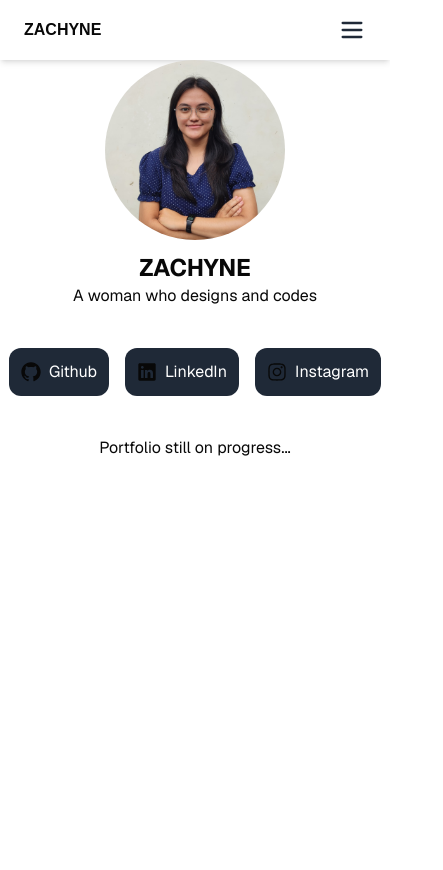
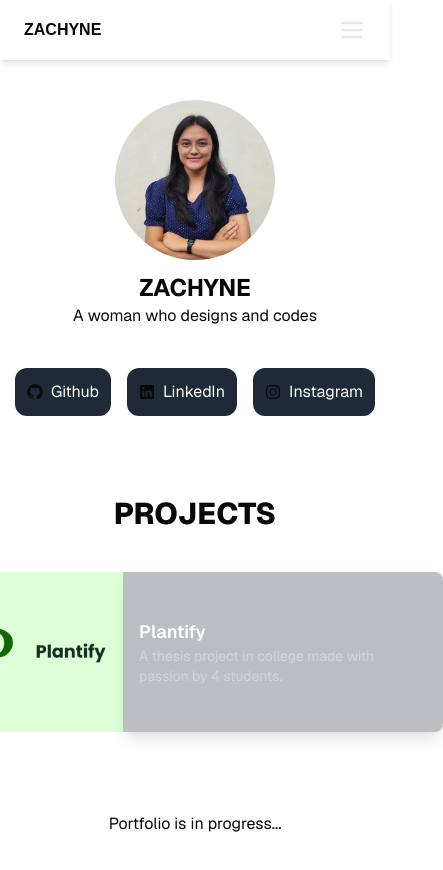
Before and after one commit to zachyne/portfolio, a Next.js app: page / in a window 390 px wide. Shown: the top 870 px of the page, 443 px wide, since content can reach past the window. Built offline with nearby package versions, Linux system fonts and the light colour scheme.

Commit message:
Updated mobile responsiveness

```diff
--- a/src/app/blogs/page.js
+++ b/src/app/blogs/page.js
@@ -1,9 +1,13 @@
-import Intro from "../components/Intro"
+import Intro from "../components/Intro";
 
 export default function Blogs() {
-    return (
-        <div className="flex flex-col justify-start min-h-screen sm:p-20 font-[family-name:var(--font-geist-sans)]">
-                <Intro line1="wanna hear my thoughts? read my" line2="BLOGS" line3="just casual" />
-        </div>
-    )
+  return (
+    <div className="flex flex-col justify-start min-h-screen px-5 py-10 sm:p-20 font-[family-name:var(--font-geist-sans)]">
+      <Intro
+        line1="wanna hear my thoughts? read my"
+        line2="BLOGS"
+        line3="just casual"
+      />
+    </div>
+  );
 }
--- a/src/app/components/Navbar.js
+++ b/src/app/components/Navbar.js
@@ -22,7 +22,7 @@ export default function Navbar() {
 
       {/* Hamburger Menu Button - Visible on Small Screens */}
       <button
-        className="md:hidden text-gray-800"
+        className="md:hidden text-gray-200"
         onClick={() => setMenuOpen(!menuOpen)}
       >
         {menuOpen ? <X size={28} /> : <Menu size={28} />} {/* Toggle icon */}
--- a/src/app/kdramas/page.js
+++ b/src/app/kdramas/page.js
@@ -3,13 +3,15 @@ import { useState, useEffect } from "react";
 import Image from "next/image";
 import Papa from "papaparse";
 import Intro from "../components/Intro";
+import KdramaModal from "../components/KdramaModal"; // Import the modal component
 
 export default function Kdramas() {
   const [kdramas, setKdramas] = useState([]);
+  const [selectedKdrama, setSelectedKdrama] = useState(null); // Track clicked kdrama
 
   useEffect(() => {
     const fetchCSV = async () => {
-      const response = await fetch("/data/kdramas.csv"); // Ensure CSV is in public/data
+      const response = await fetch("/data/kdramas.csv");
       const text = await response.text();
       const parsed = Papa.parse(text, { header: true, skipEmptyLines: true });
       setKdramas(parsed.data);
@@ -19,23 +21,30 @@ export default function Kdramas() {
   }, []);
 
   return (
-    <div className="flex flex-col justify-start min-h-screen sm:p-20 font-[family-name:var(--font-geist-sans)]">
+    <div className="flex flex-col justify-start min-h-screen px-5 py-10 sm:p-20 font-[family-name:var(--font-geist-sans)]">
       <Intro line1="my watched" line2="KDRAMAS" line3="because I am a big fan :>" />
 
-      <div className="grid grid-cols-5 gap-8 text-center">
+      <div className="grid grid-cols-2 sm:grid-cols-3 lg:grid-cols-5 gap-6 text-center mt-10">
         {kdramas.map((kdrama, index) => (
-          <div key={index} className="flex flex-col items-center rounded-lg shadow-lg transition-transform duration-300 hover:scale-105">
+          <div
+            key={index}
+            className="flex flex-col items-center rounded-lg shadow-lg transition-transform duration-300 hover:scale-105 cursor-pointer"
+            onClick={() => setSelectedKdrama(kdrama)} // Open modal when clicked
+          >
             <Image
-              src={`/img/kdramas/${kdrama.poster_image}`} // Ensure images match filenames in /public/img/kdramas/
+              src={`/img/kdramas/${kdrama.poster_image}`}
               width={192}
               height={269}
-              className="rounded-lg"
+              className="rounded-lg max-w-[192px]"
               alt={kdrama.title}
             />
             <h2 className="font-bold text-lg mt-4">{kdrama.title}</h2>
           </div>
         ))}
       </div>
+
+      {/* Render the Modal if a kdrama is selected */}
+      {selectedKdrama && <KdramaModal kdrama={selectedKdrama} onClose={() => setSelectedKdrama(null)} />}
     </div>
   );
 }
--- a/src/app/page.js
+++ b/src/app/page.js
@@ -22,7 +22,7 @@ const links = [
 
 const ProfileLink = ({ icon: Icon, link, name }) => (
   <div className="flex bg-gray-800 items-center p-3 rounded-xl gap-2">
-    <Icon className="h-5 w-5" />
+    <Icon className="h-4 w-4" />
     <Link href={link} target="_blank">
       <button className="text-white rounded-lg">{name}</button>
     </Link>
@@ -31,15 +31,15 @@ const ProfileLink = ({ icon: Icon, link, name }) => (
 
 export default function Home() {
   return (
-    <div className="flex flex-col justify-start min-h-screen sm:p-20 font-[family-name:var(--font-geist-sans)]">
+    <div className="flex flex-col justify-start min-h-screen sm:p-20 font-[family-name:var(--font-geist-sans)] items-center">
       {/* Profile Pic and Name */}
-      <div className='flex flex-col items-center'>
+      <div className='flex flex-col items-center pt-10 sm:p-0'>
       <Image
               className='rounded-full items-center'
               src="/img/me.jpg"
               alt="Vercel logomark"
-              width={180}
-              height={180}
+              width={160}
+              height={160}
       />
       <h2 className='font-bold text-2xl mt-3'>ZACHYNE</h2>
         <p>A woman who designs and codes</p>
@@ -54,9 +54,49 @@ export default function Home() {
         </div>
       </div>
 
-      <div className='flex justify-center'>
-        <h2>Portfolio still on progress...</h2>
+      {/* Projects Section */}
+      <h2 className='text-3xl font-extrabold p-10'>PROJECTS</h2>
+      <div className="flex justify-center transition-transform duration-300 hover:scale-105">
+        {/* Left side - Image */}
+        <div className="w-44 h-40">
+          <Image
+            className="rounded-tl-lg rounded-bl-lg w-full h-full"
+            src={'/img/projects/plantify/plantify_main.png'}
+            alt="Plantify"
+            style={{ objectFit: "cover" }}
+            width={160}
+            height={100}
+          />
+        </div>
+
+        {/* Right side - Text (Longer) */}
+        <div className="bg-gray-800 bg-opacity-30 backdrop-blur-lg rounded-tr-lg rounded-br-lg p-4 w-80 h-40 flex flex-col justify-center shadow-lg">
+          <h2 className="text-white text-lg font-semibold">Plantify</h2>
+          <h2 className="text-gray-300 text-sm">A thesis project in college made with passion by 4 students.</h2>
+        </div>
       </div>
+
+      {/* <h2 className='text-3xl font-extrabold p-10'>BLOGS</h2> */}
+      {/* <div className="flex justify-center transition-transform duration-300 hover:scale-105">
+
+        <div className="w-44 h-40">
+          <Image
+            className="rounded-tl-lg rounded-bl-lg w-full h-full"
+            src={'/img/projects/plantify/plantify_main.png'}
+            alt="Plantify"
+            style={{ objectFit: "cover" }}
+            width={160}
+            height={100}
+          />
+        </div>
+
+        <div className="bg-gray-800 bg-opacity-30 backdrop-blur-lg rounded-tr-lg rounded-br-lg p-4 w-80 h-40 flex flex-col justify-center shadow-lg">
+          <h2 className="text-white text-lg font-semibold">Plantify</h2>
+          <h2 className="text-gray-300 text-sm">A thesis project in college made with passion by 4 students.</h2>
+        </div>
+      </div> */}
+      <p className='mt-20'>Portfolio is in progress...</p>
+
 
     </div>
   );
--- a/src/app/projects/page.js
+++ b/src/app/projects/page.js
@@ -20,17 +20,19 @@ export default function Projects() {
   }, []);
 
   return (
-    <div className="flex flex-col justify-start min-h-screen sm:p-20 font-[family-name:var(--font-geist-sans)]">
+    <div className="flex flex-col justify-start min-h-screen px-5 py-10 sm:p-20 font-[family-name:var(--font-geist-sans)]">
       <Intro line1="these are my" line2="PROJECTS" line3="happy viewing" />
 
       <div className="flex justify-center">
-        <h2 className="text-3xl font-extrabold">Mobile App Development</h2>
+        <h2 className="text-2xl sm:text-3xl font-extrabold text-center">
+          Mobile App Development
+        </h2>
       </div>
 
-      <div className="grid grid-cols-2 text-left mt-10 justify-center place-items-center">
+      <div className="grid grid-cols-1 sm:grid-cols-2 gap-6 mt-10 place-items-center">
         {projects.map((project) => (
-          <Link key={project.id} href={`/projects/${project.id}`} className="w-96">
-            <div className="w-96 m-2 cursor-pointer transition-transform duration-300 hover:scale-105">
+          <Link key={project.id} href={`/projects/${project.id}`} className="max-w-sm w-full">
+            <div className="w-full cursor-pointer transition-transform duration-300 hover:scale-105">
               {/* Image Container */}
               <div className="bg-gray-600 h-56 rounded-lg relative overflow-hidden">
                 <Image
@@ -43,7 +45,7 @@ export default function Projects() {
               </div>
 
               {/* Text Below */}
-              <div className="mt-2">
+              <div className="mt-2 px-3">
                 <h2 className="text-lg font-semibold">{project.title}</h2>
                 <p className="text-sm text-justify">{project.subtitle}</p>
               </div>
@@ -51,7 +53,6 @@ export default function Projects() {
           </Link>
         ))}
       </div>
-
     </div>
   );
 }
```
Also changed, not shown: src/app/about/page.js (+35 -32 lines), public/data/projects.csv, src/app/components/Modal.js (deleted), 1 other file (tests, documents, lock files or other folders).
